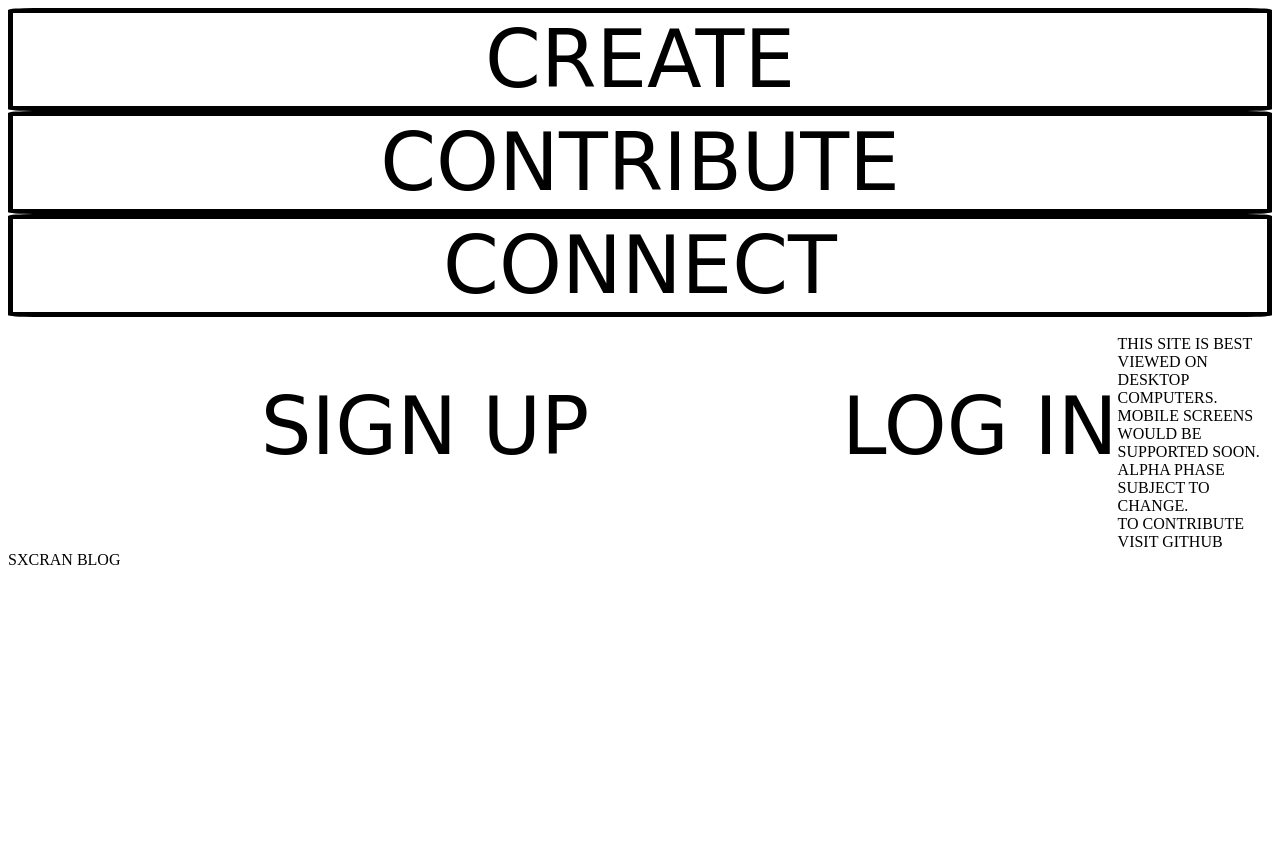
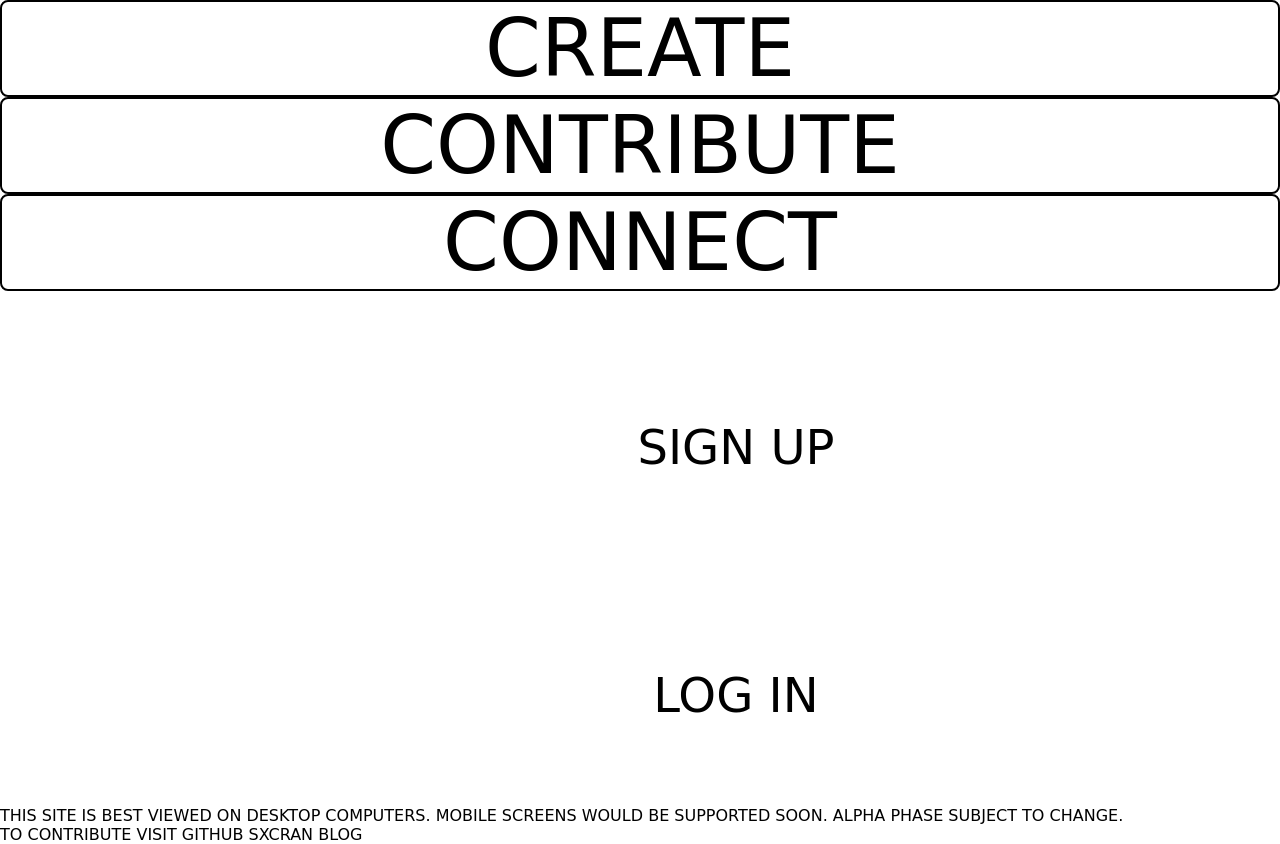
Before and after one commit to tkumar495/sxcran-blog, a Django app: page / in a window 1280 px wide. Before the commit the page ends 565 px from the top, so only its background shows below. Run offline with Django 3.2, Linux system fonts and the light colour scheme.

Commit message:
Add files via upload

```diff
--- a/users/static/home/home.css
+++ b/users/static/home/home.css
@@ -1,29 +1,64 @@
-.index {
-	display : block;
-	text-align : center;
-	border-style : solid;
-	border-width : 5px;
-	border-radius : 2%;
-	font-family : comic sans ms;
-	font-size : 500%;
-}
-.signup{
-	display : block;
-	text-align : center;
-	float : left;
-	padding-left:20%;
-	padding-top:5%;
-	padding-bottom:5%;
-	font-family : comic sans ms;
-	font-size : 500%;
-}
 a {
+	color : black;
 	text-decoration : none;
-	color : black;
 }
 a:hover {
-	color :#4286f4;
+	color : #68a2ff;
 }
-a:visited {
-	text-decoration : none;
+body {
+		margin : 0;
+		width : 100%;
+		font-family : comic sans ms;
+	}
+@media screen and (max-width:768px) {
+	.index {
+		display : block;
+		text-align : center;
+		border-width:2px;
+		border-radius:8px;
+		border-style:solid;
+		font-size : 2em;
+	}
+	.signup {
+		display : block;
+		padding-top : 10%;
+		padding-left : 15%;
+		padding-bottom : 5%;
+		text-align:center;
+	}
+	footer {
+		float : bottom;
+		display: block;
+		position : fixed;
+		bottom : 0;
+		left : 15%;
+		font-size : 1em;
+		text-align : center;
+	}
 }
+@media screen and (min-width : 769px) {
+	.index {
+		display : block;
+		text-align : center;
+		border-width:2px;
+		border-radius:8px;
+		border-style:solid;
+		font-size : 5em;
+	}
+	.signup {
+		display : block;
+		padding-top : 10%;
+		padding-left : 15%;
+		padding-bottom : 5%;
+		text-align:center;
+		font-size : 3em;
+	}
+	footer {
+		float : bottom;
+		display: block;
+		bottom : 0;
+		left : 35%;
+		font-size : 1em;
+		text-align : center;
+	}
+}
```
